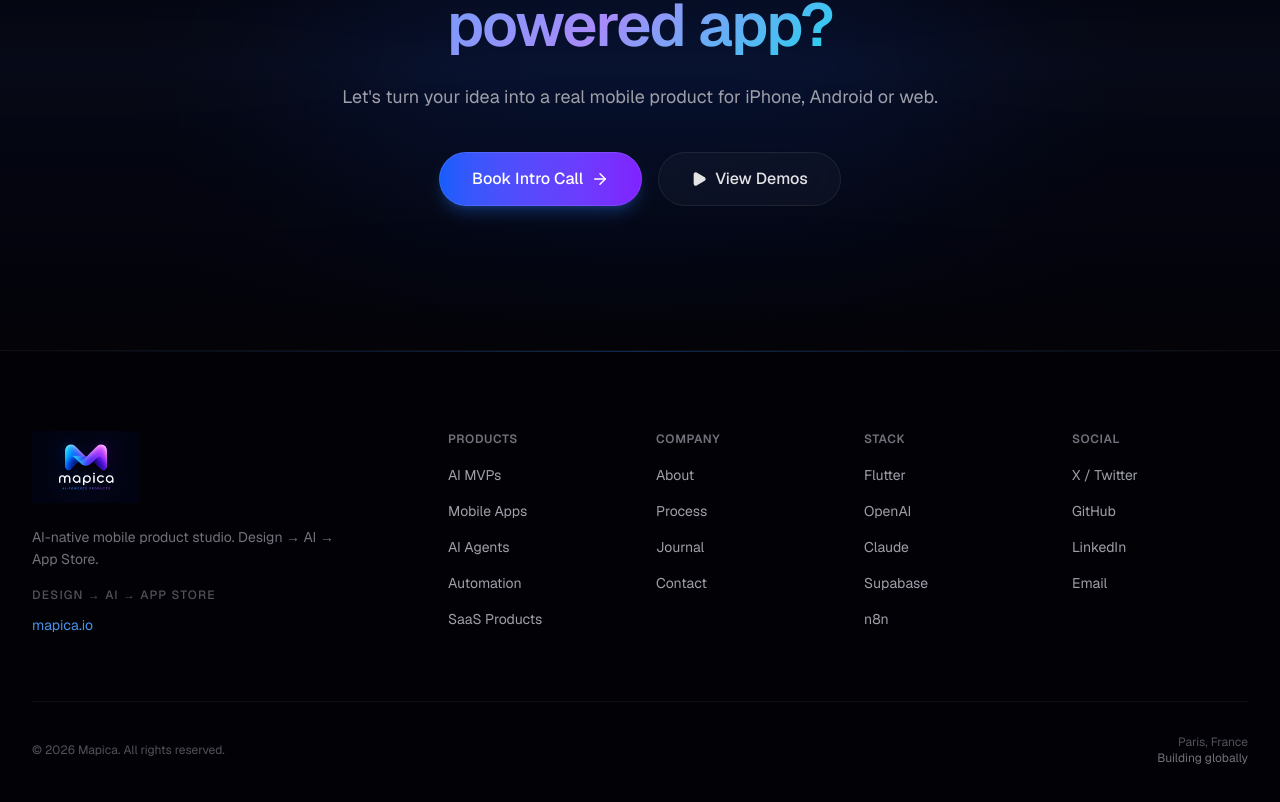
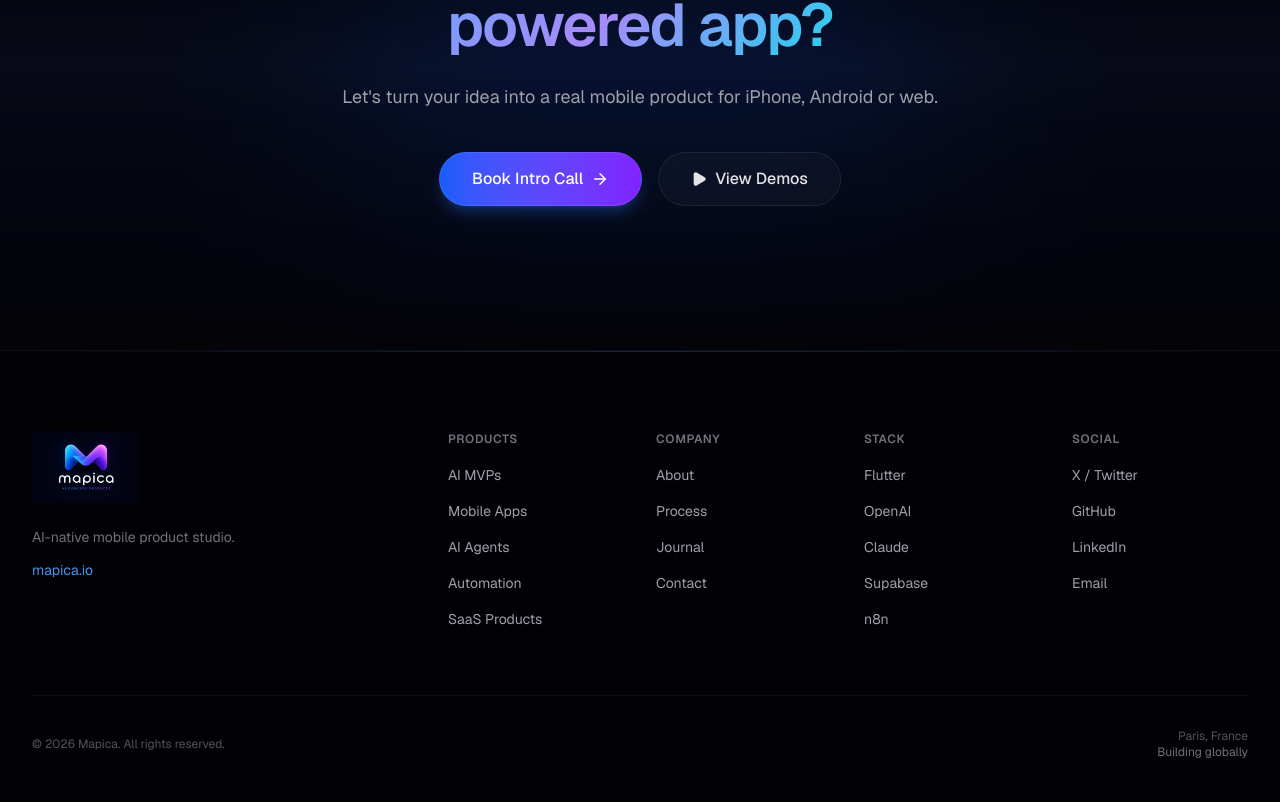
Before and after one commit to ArtemVolodin/mapica-web, a Next.js app: page / in a window 1280 px wide. Shown: the part 8607-9409 px from the top of the page. Built offline with nearby package versions, Linux system fonts and the light colour scheme; no server answers.

Commit message:
Fix favicon override and Calendly dark embed on dark site

```diff
--- a/src/components/layout/Footer.tsx
+++ b/src/components/layout/Footer.tsx
@@ -10,10 +10,7 @@
           <div className="col-span-2 md:col-span-2">
             <Logo variant="footer" />
             <p className="mt-4 text-sm text-zinc-500 max-w-xs leading-relaxed">
-              AI-native mobile product studio. Design → AI → App Store.
-            </p>
-            <p className="mt-4 text-xs font-medium tracking-widest uppercase text-zinc-600">
-              Design → AI → App Store
+              AI-native mobile product studio.
             </p>
             <a
               href="https://mapica.io"
--- a/src/lib/assistant-knowledge.ts
+++ b/src/lib/assistant-knowledge.ts
@@ -127,7 +127,7 @@
     q.includes("services") ||
     q.includes("offer")
   ) {
-    return "Mapica builds:\n\n• **AI-powered mobile & web apps**\n• **Startup MVPs** (2–4 week launches)\n• **AI agents** & automation systems\n• **SaaS products** with auth & billing\n• **OpenAI / Claude integrations**\n\nWe handle design → AI → App Store. What kind of product are you thinking about?";
+    return "Mapica builds:\n\n• **AI-powered mobile & web apps**\n• **Startup MVPs** (2–4 week launches)\n• **AI agents** & automation systems\n• **SaaS products** with auth & billing\n• **OpenAI / Claude integrations**\n\nWhat kind of product are you thinking about?";
   }
 
   if (
```
